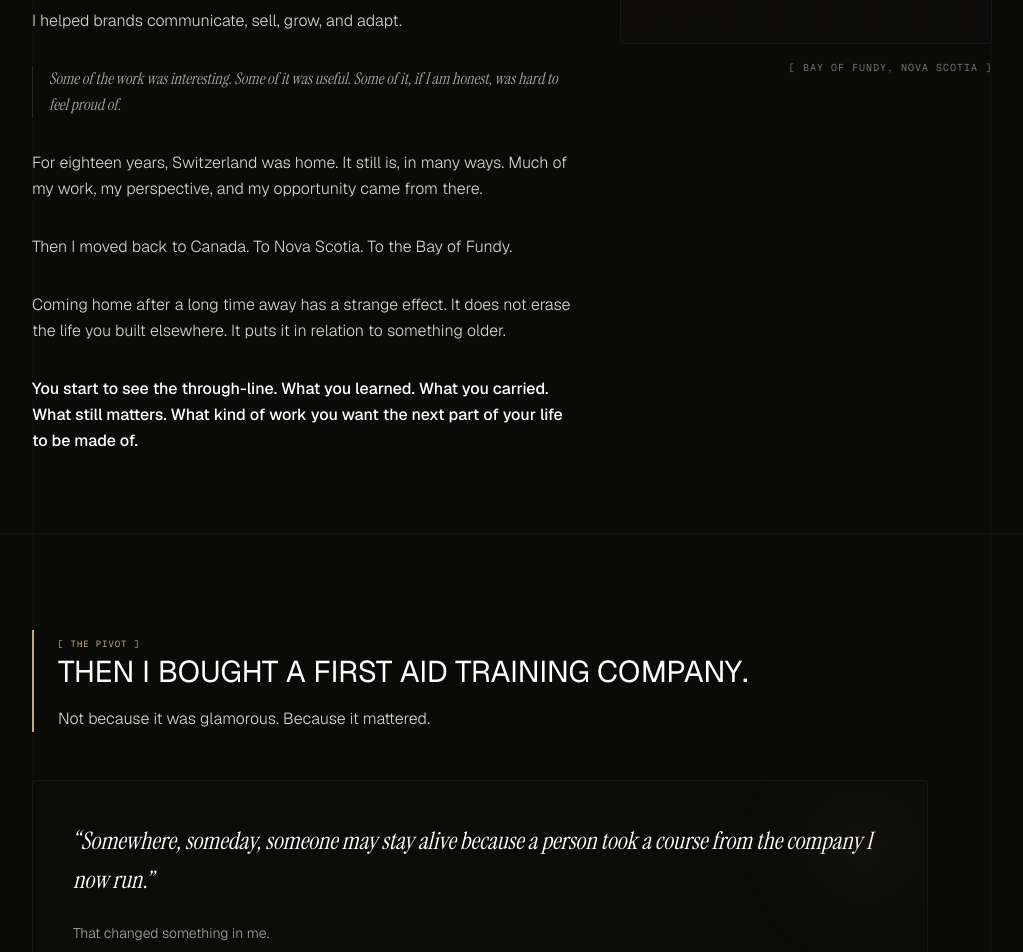
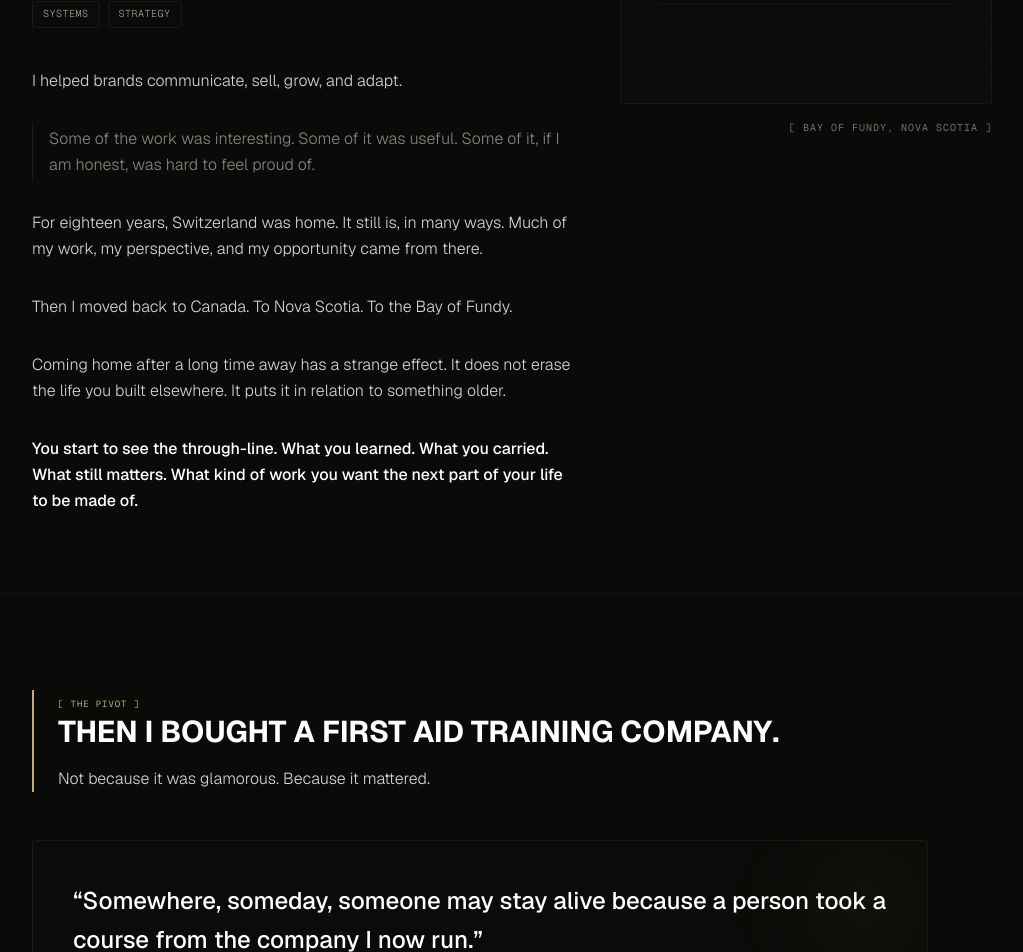
Before and after one commit to ee-prog/castson-site, a Next.js app: page / in a window 1280 px wide. Shown: the part 860-1812 px from the top of the page, without its empty margins (128-1151 px from the left). Built offline with nearby package versions, Linux system fonts and the light colour scheme.

Commit message:
style: enforce strict Swiss-modern typography system using only Geist Sans and Geist Mono, removing all serif fonts and italics

```diff
--- a/src/app/about/page.tsx
+++ b/src/app/about/page.tsx
@@ -43,7 +43,7 @@ export default function About() {
               Before acquiring BraveHeart First Aid, I worked across creative direction, advertising, programmatic media, consulting, digital transformation, and technology. For years, I helped organizations change from the outside.
             </p>
 
-            <p className="border-l border-white/10 pl-4 text-zinc-400 italic font-serif">
+            <p className="border-l border-white/10 pl-4 text-zinc-400 opacity-80">
               That gave me range. But ownership changed the work.
             </p>
 
--- a/src/app/braveheart/page.tsx
+++ b/src/app/braveheart/page.tsx
@@ -100,7 +100,7 @@ export default function BraveHeart() {
                 <li>• When a process saves time or quietly creates more work.</li>
               </ul>
 
-              <p className="text-lg font-serif text-white italic pt-2">
+              <p className="text-lg text-white font-medium pt-2">
                 &ldquo;Ownership removes abstraction. There is nowhere to hide.&rdquo;
               </p>
             </div>
@@ -134,7 +134,7 @@ export default function BraveHeart() {
                 First aid training has a moral centre. The work is practical, local, and human.
               </p>
 
-              <blockquote className="border-l-2 border-emerald-400 pl-6 my-6 italic text-white font-display text-xl">
+              <blockquote className="border-l-2 border-emerald-400 pl-6 my-6 text-white text-xl font-medium">
                 &ldquo;People come to class carrying a simple hope: that if someone needs help, they won’t feel frozen.&rdquo;
               </blockquote>
 
@@ -211,7 +211,7 @@ export default function BraveHeart() {
                 <p>
                   The next phase is underway. Automation, custom software, AI-assisted workflows, decision support, knowledge infrastructure, marketing systems, reporting, and internal tools.
                 </p>
-                <p className="border-l border-emerald-400/40 pl-4 text-zinc-400 italic font-serif">
+                <p className="border-l border-emerald-400/40 pl-4 text-zinc-400 opacity-80">
                   The goal is not to replace people. The goal is to remove drag around people. To reduce manual coordination, make the right work easier to see, and support judgment instead of overwhelming it.
                 </p>
                 <p>
--- a/src/app/globals.css
+++ b/src/app/globals.css
@@ -69,7 +69,6 @@
 
   --font-sans: var(--font-geist-sans), -apple-system, BlinkMacSystemFont, "Segoe UI", Roboto, Helvetica, Arial, sans-serif;
   --font-mono: var(--font-geist-mono), ui-monospace, SFMono-Regular, Roboto Mono, Menlo, Monaco, Consolas, monospace;
-  --font-serif: var(--font-instrument-serif), ui-serif, Georgia, Cambria, "Times New Roman", Times, serif;
 }
 
 body {
@@ -105,15 +104,13 @@ html:not(.dark):not(.menu-open) header button span {
   background-color: #0a0a09;
 }
 
-/* Default headings and display font use Primary: Geist Sans */
-h2, h3, h4, h5, h6, .font-display {
+/* Headings, display font, and quotes use Primary: Geist Sans */
+h1, h2, h3, h4, h5, h6, .font-display, blockquote, .font-serif {
   font-family: var(--font-geist-sans), -apple-system, BlinkMacSystemFont, "Segoe UI", Roboto, Helvetica, Arial, sans-serif;
-  font-weight: 400 !important;
 }
 
-/* Hero name / page hero title & editorial pull quotes use Instrument Serif accent */
-h1, blockquote, .font-serif {
-  font-family: var(--font-instrument-serif), ui-serif, Georgia, Cambria, "Times New Roman", Times, serif !important;
+blockquote {
+  font-style: normal;
 }
 
 
--- a/src/app/layout.tsx
+++ b/src/app/layout.tsx
@@ -1,5 +1,5 @@
 import type { Metadata } from "next";
-import { Geist, Geist_Mono, Instrument_Serif } from "next/font/google";
+import { Geist, Geist_Mono } from "next/font/google";
 import "./globals.css";
 import Navbar from "@/components/navbar";
 import Footer from "@/components/footer";
@@ -13,13 +13,6 @@ const geistSans = Geist({
 const geistMono = Geist_Mono({
   variable: "--font-geist-mono",
   subsets: ["latin"],
-});
-
-const instrumentSerif = Instrument_Serif({
-  variable: "--font-instrument-serif",
-  subsets: ["latin"],
-  weight: "400",
-  style: ["normal", "italic"],
 });
 
 export const metadata: Metadata = {
@@ -65,7 +58,7 @@ export default function RootLayout({
   return (
     <html
       lang="en"
-      className={`${geistSans.variable} ${geistMono.variable} ${instrumentSerif.variable} h-full antialiased dark`}
+      className={`${geistSans.variable} ${geistMono.variable} h-full antialiased dark`}
     >
       <body className="min-h-full flex flex-col font-sans selection:bg-emerald-500/30 selection:text-emerald-200 relative">
         <ThemeObserver />
--- a/src/app/page.tsx
+++ b/src/app/page.tsx
@@ -91,7 +91,7 @@ export default function Home() {
                 I helped brands communicate, sell, grow, and adapt.
               </p>
 
-              <p className="border-l border-white/10 pl-4 italic text-zinc-400 font-light font-serif">
+              <p className="border-l border-white/10 pl-4 text-zinc-400 font-light opacity-80">
                 Some of the work was interesting. Some of it was useful. Some of it, if I am honest, was hard to feel proud of.
               </p>
 
@@ -140,7 +140,7 @@ export default function Home() {
 
             <div className="bg-zinc-900/30 border border-white/5 rounded-sm p-8 sm:p-10 relative overflow-hidden space-y-6 fade-up-element visible">
               <div className="absolute top-0 right-0 w-32 h-32 bg-emerald-500/5 rounded-full blur-2xl"></div>
-              <p className="text-xl sm:text-2xl text-white font-light italic font-serif leading-relaxed">
+              <p className="text-xl sm:text-2xl text-white font-medium leading-relaxed">
                 &ldquo;Somewhere, someday, someone may stay alive because a person took a course from the company I now run.&rdquo;
               </p>
               <p className="text-zinc-400 text-sm font-light">
@@ -266,7 +266,7 @@ export default function Home() {
                 Each step helped. Each step also revealed the next constraint.
               </p>
 
-              <blockquote className="border-l border-white/15 pl-4 italic text-zinc-400 font-light">
+              <blockquote className="border-l border-white/15 pl-4 text-zinc-400 font-light opacity-80">
                 Eventually, the pattern became clear. The business was outgrowing almost every platform it touched. Not because the platforms were bad. Because the company was becoming more specific. More understood. More alive.
               </blockquote>
 
@@ -294,7 +294,7 @@ export default function Home() {
                 Only recently did the real automation phase begin. That matters.
               </p>
 
-              <p className="border-l-2 border-emerald-400 pl-4 italic text-zinc-400 font-serif">
+              <p className="border-l-2 border-emerald-400 pl-4 text-zinc-400 opacity-80">
                 The mistake would have been to automate the mess. Instead, the work was to clarify the business first. A business has to become understandable before it can become automated.
               </p>
 
@@ -507,7 +507,7 @@ export default function Home() {
               <p>
                 I share the shape of the transformation: the questions, decisions, lessons, patterns, and mistakes once they become useful.
               </p>
-              <p className="border-l border-white/15 pl-4 text-zinc-400 italic font-serif">
+              <p className="border-l border-white/15 pl-4 text-zinc-400 opacity-80">
                 I do not share private information, customer data, staff matters, operational vulnerabilities, or anything that belongs inside the company.
               </p>
               <p className="text-white font-medium">
```
